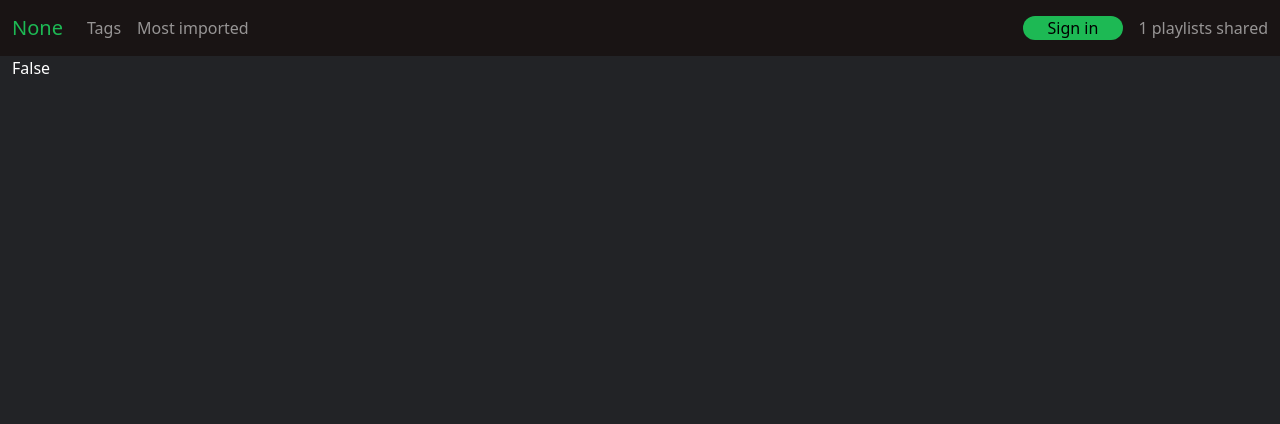
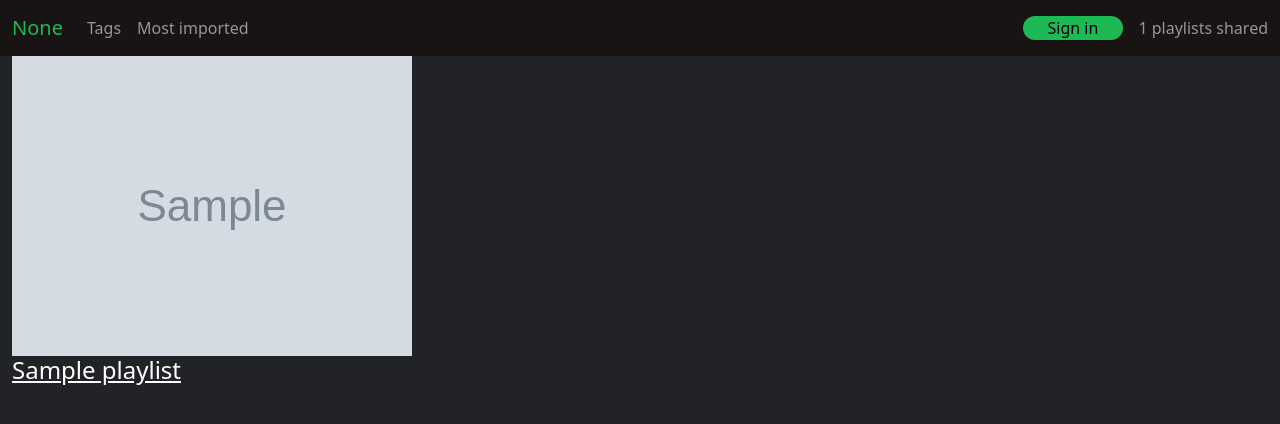
Before and after one commit to behnambm/spotify, a Flask app: page / in a window 1280 px wide. Shown: the top 424 px of the page. Run offline with Flask 2, Linux system fonts and the light colour scheme; tables that the repository leaves empty hold one stand-in row (values such as "Sample post"); grey boxes marked "Sample" are stand-in pictures; some libraries are stand-ins or nearby versions.

Commit message:
show playlists in index page

```diff
--- a/app/templates/home.html
+++ b/app/templates/home.html
@@ -8,5 +8,14 @@
 {% endblock %}
 
 {% block content %}
-<span>{{logged_in}}</span>
+    <div class="row">
+    {% for playlist in playlists %}
+        <div class="col-lg-3 main-playlist-item">
+            <a href="{{ url_for('playlist.index', playlist_id=playlist.id) }}">
+                <img src="{{ playlist.playlist_image_url }}">
+                <h4>{{ playlist.playlist_name|truncate(25) }}</h4>
+            </a>
+        </div>
+    {% endfor %}
+    </div>
 {% endblock %}
--- a/app/views/main/landing.py
+++ b/app/views/main/landing.py
@@ -3,6 +3,7 @@ This view is for landing_bp page
 landing_bp page is the first page that user will see when opens the root URL
 """
 from flask import render_template, Blueprint
+from app.models import PlaylistModel
 
 landing_bp = Blueprint('landing', __name__)
 
@@ -11,4 +12,7 @@ landing_bp = Blueprint('landing', __name__)
 @landing_bp.route('/home/')
 @landing_bp.route('/index/')
 def landing_page():
-    return render_template('home.html')
+    return render_template(
+        'home.html',
+        playlists=PlaylistModel.query.all(),
+    )
```
